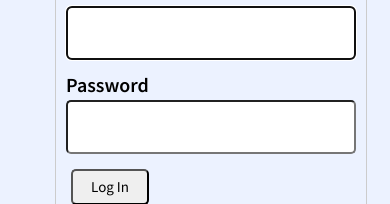
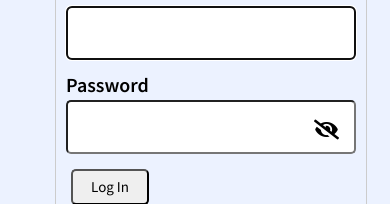
Before and after one commit to moshibal/grooveandvibes, a React (Create React App) app: page /login in a window 390 px wide. Shown: the part 360-564 px from the top of the page. Built offline with nearby package versions, Linux system fonts and the light colour scheme; a web font is replaced by a local one.

Commit message:
change bit of UI

```diff
--- a/public/index.html
+++ b/public/index.html
@@ -15,6 +15,12 @@
       content="Vv1q4P-0FxVEizHcs15E_yGf7yqTLHAGBxu24qFjnOU"
     />
     <link rel="canonical" href="https://grooveandvibes.com.au/" />
+    <link
+      rel="stylesheet"
+      href="https://cdnjs.cloudflare.com/ajax/libs/font-awesome/5.15.2/css/all.min.css"
+      integrity="sha512-HK5fgLBL+xu6dm/Ii3z4xhlSUyZgTT9tuc/hSrtw6uzJOvgRr2a9jyxxT1ely+B+xFAmJKVSTbpM/CuL7qxO8w=="
+      crossorigin="anonymous"
+    />
     <link
       href="https://cdn.jsdelivr.net/npm/bootstrap@5.3.0-alpha3/dist/css/bootstrap.min.css"
       rel="stylesheet"
--- a/src/components/login/Login.css
+++ b/src/components/login/Login.css
@@ -28,6 +28,22 @@ button:hover {
 input + p {
   color: orangered;
 }
+.control-group {
+  text-align: left;
+  width: 100%;
+  position: relative;
+}
+i {
+  position: absolute;
+  top: 5rem;
+  right: 25rem;
+}
+.fa,
+.fa-eye,
+.fa-eye-slash {
+  font-size: 20px; /* Adjust the value as needed */
+}
+
 @media only screen and (max-width: 768px) {
   .form {
     width: 80vw;
@@ -35,6 +51,10 @@ input + p {
   .control-group {
     width: 100%;
   }
+  i {
+    top: 5rem;
+    right: 1.7rem;
+  }
   .control-group input {
     width: 100%;
   }
--- a/src/components/login/Login.js
+++ b/src/components/login/Login.js
@@ -5,15 +5,19 @@ import { login } from "../../store/loginSlice";
 import { useDispatch, useSelector } from "react-redux";
 
 import Message from "../../utilities/Message";
+import Loader from "../../utilities/Loader";
 
 function Form() {
   const [email, setEmail] = useState("");
   const [password, setPassword] = useState("");
   const [emailCheck, setEmailCheck] = useState("");
+  const [showPassword, setShowPassword] = useState(false);
   const dispatch = useDispatch();
   const navigate = useNavigate();
   //global state
-  const { userInfo, errorLoginMessage } = useSelector((state) => state.login);
+  const { userInfo, errorLoginMessage, loading } = useSelector(
+    (state) => state.login
+  );
   //effects
   useEffect(() => {
     let timeoutId = null;
@@ -38,6 +42,11 @@ function Form() {
       setPassword("");
     }
   };
+  //toggle password
+  const togglePassword = () => {
+    setShowPassword(!showPassword);
+  };
+
   return (
     <form className="form">
       <div className="form-div">
@@ -68,16 +77,24 @@ function Form() {
           <label htmlFor="password">Password</label>
           <input
             required
-            type="password"
+            type={showPassword ? "text" : "password"}
             id="password"
             name="password"
             value={password}
             onChange={(e) => setPassword(e.target.value)}
           />
+          <i
+            className={showPassword ? "fa fa-eye" : "fa fa-eye-slash"}
+            onClick={togglePassword}
+          />
         </div>
-        <button className="formButton" onClick={loginHandler}>
-          Log In
-        </button>
+        {loading ? (
+          <Loader />
+        ) : (
+          <button className="formButton" onClick={loginHandler}>
+            Log In
+          </button>
+        )}
       </div>
     </form>
   );
```
